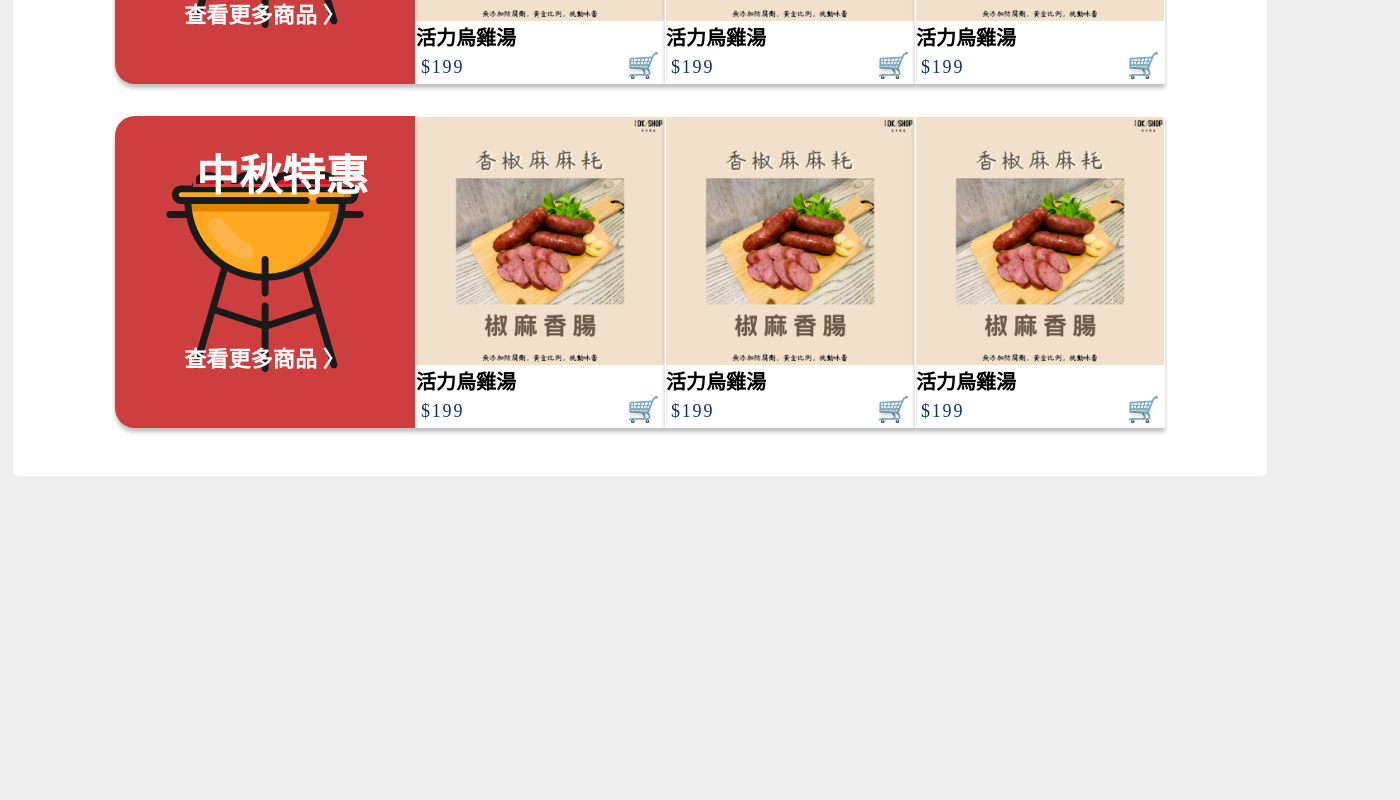
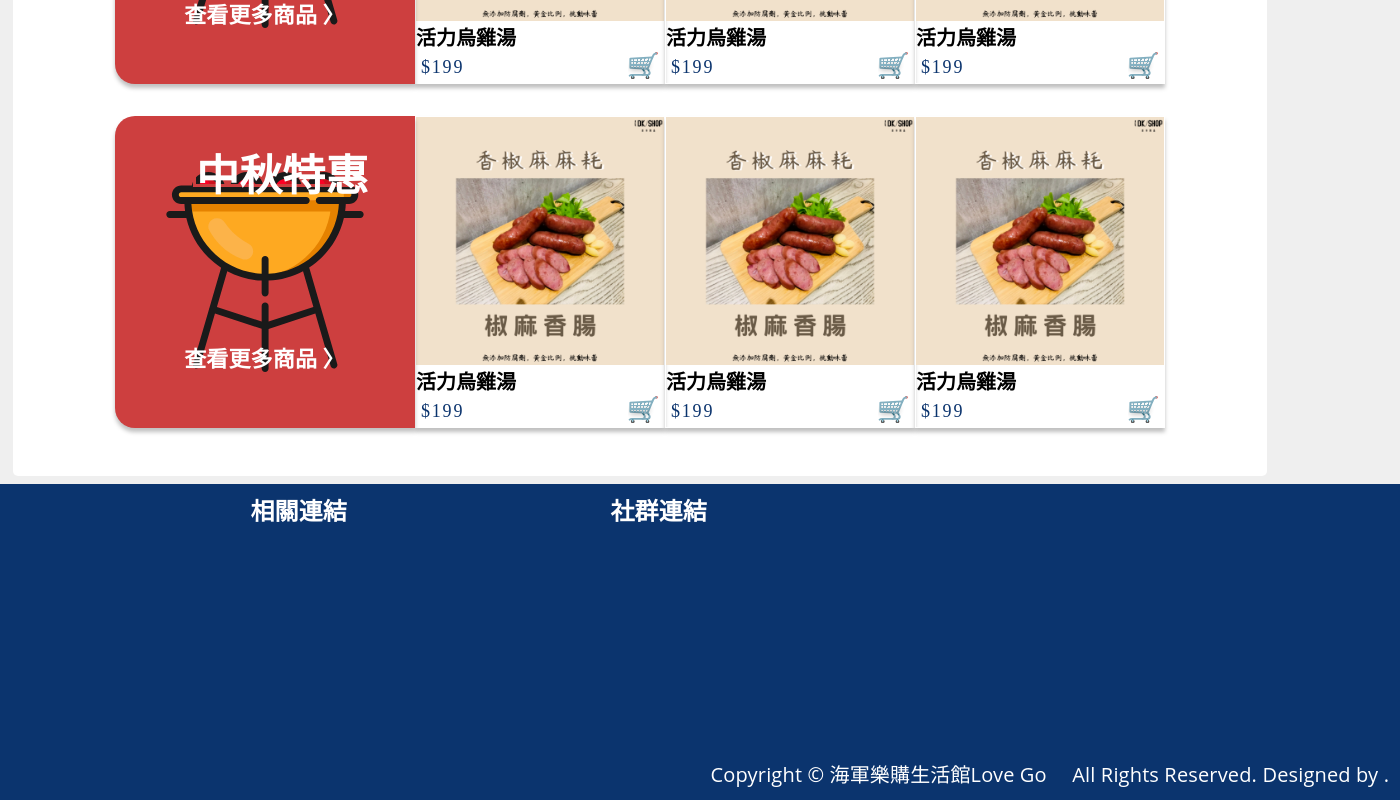
Before and after one commit to jiweihong0/lovego-frontend, a React (Create React App) app: page /lovego-frontend/product/1 in a window 1280 px wide. Shown: the part 1872-2672 px from the top of the page, 1400 px wide, since content can reach past the window. Before the commit the page ends 2356 px from the top, so only its background shows below. Built offline with nearby package versions, Linux system fonts and the light colour scheme.

Commit message:
feat:我做好了，但className命名很差

```diff
--- a/src/App.js
+++ b/src/App.js
@@ -3,6 +3,7 @@ import Marquee from './components/marquee/Marquee';
 import Carousel from './components/Carousel/Carousel';
 import CardList from './components/Card/cardList';
 import ListCard from './components/Listcard/ListCard';
+import Footer from './components/Footer/Footer';
 function App() {
   return (
     <>
@@ -17,7 +18,9 @@ function App() {
           <ListCard />
           <ListCard />
         </div>
+        <Footer/>
       </section>
+
     </>
   );
 }
--- /dev/null
+++ b/src/components/Footer/Footer.js
@@ -0,0 +1,28 @@
+import './footer.css';
+function Footer() {
+    return (
+        <footer className="foot">
+                <ul className="footer-menu">
+                    <li className="footer-frameleft">
+                        <p className="footer-textleft">關於我們
+                        </p>
+                    </li>
+                    <li className="footer-framemiddle">
+                        <p className="footer-textmiddle">相關連結
+                        </p>
+                    </li>
+                    <li className="footer-frameright">
+                        <p className="footer-textright">社群連結
+                        </p>
+                    </li>
+                </ul>
+                <div className="footer-framebuttom">
+                    <p className="footer-copyright">
+                       Copyright © 海軍樂購生活館Love Go　 All Rights Reserved. Designed by .
+                    </p>
+                </div>
+        </footer>
+     )
+}
+
+export default Footer;
--- /dev/null
+++ b/src/components/Footer/footer.css
@@ -0,0 +1,142 @@
+* footer */
+
+/* Auto layout */
+.foot {
+    display: flex;
+    flex-direction: column;
+    justify-content: center;
+    align-items: flex-start;
+    padding: 0px 40px;
+
+    width: 1519.2px;
+    height: 325px;
+
+    background: #0B346E;
+}
+
+.footer-menu {
+    display: flex;
+    flex-direction: row;
+    align-items: flex-start;
+    padding: 0px;
+    gap: 150px;
+    width: 1519.2px;
+    height: 260px;
+    background: #0B346E;
+}
+
+.footer-frameleft {
+    display: flex;
+    flex-direction: column;
+    align-items: flex-start;
+    padding: 10px;
+    gap: 10px;
+
+    width: 210px;
+    height: 260px;
+}
+.footer-framemiddle {
+    display: flex;
+    flex-direction: column;
+    align-items: flex-start;
+    padding: 10px;
+    gap: 10px;
+
+    width: 210px;
+    height: 260px;
+}
+.footer-frameright {
+    display: flex;
+    flex-direction: column;
+    align-items: flex-start;
+    padding: 10px;
+    gap: 10px;
+
+    width: 210px;
+    height: 260px;
+}
+
+.footer-textleft {
+    width: 97px;
+    height: 34px;
+
+    font-family: 'Open Sans';
+    font-style: normal;
+    font-weight: 600;
+    font-size: 24px;
+    line-height: 143%;
+    /* or 34px */
+    display: flex;
+    align-items: center;
+    text-align: center;
+    letter-spacing: 0.15px;
+
+    color: #FFFFFF;
+}
+.footer-textmiddle {
+    width: 97px;
+    height: 34px;
+
+    font-family: 'Open Sans';
+    font-style: normal;
+    font-weight: 600;
+    font-size: 24px;
+    line-height: 143%;
+    /* or 34px */
+    display: flex;
+    align-items: center;
+    text-align: center;
+    letter-spacing: 0.15px;
+
+    color: #FFFFFF;
+
+}
+.footer-textright {
+    width: 97px;
+    height: 34px;
+
+    font-family: 'Open Sans';
+    font-style: normal;
+    font-weight: 600;
+    font-size: 24px;
+    line-height: 143%;
+    /* or 34px */
+    display: flex;
+    align-items: center;
+    text-align: center;
+    letter-spacing: 0.15px;
+
+    color: #FFFFFF;
+}
+
+.footer-framebuttom {
+    display: flex;
+    flex-direction: row;
+    justify-content: flex-end;
+    align-items: flex-end;
+    padding: 10px;
+    gap: 10px;
+    width: 1519.2px;
+    height: 56px;
+    background: #0B346E;
+}
+
+/* copyright */
+.footer-copyright {
+    width: 679px;
+    height: 29px;
+
+    font-family: 'Open Sans';
+    font-style: normal;
+    font-weight: 400;
+    font-size: 20px;
+    line-height: 143%;
+    /* identical to box height, or 29px */
+    display: flex;
+    align-items: center;
+    text-align: center;
+    letter-spacing: 0.15px;
+
+    color: #FFFFFF;
+
+}
--- a/src/styles/card.css
+++ b/src/styles/card.css
@@ -2,7 +2,6 @@
 
 .card {
     width: 250px;
-
     border: 1px solid #FFFFFF;
     box-shadow: 0px 4px 4px rgba(0, 0, 0, 0.25);
 }
--- /dev/null
+++ b/src/styles/footer.css
@@ -0,0 +1,28 @@
+/* footer */
+
+/* Auto layout */
+.foot {
+    display: flex;
+    flex-direction: column;
+    justify-content: center;
+    align-items: flex-start;
+    padding: 0px 40px;
+
+    width: 1440px;
+    height: 325px;
+
+    background: #0B346E;
+}
+
+.footer-menu {
+    display: flex;
+    flex-direction: row;
+    align-items: flex-start;
+    padding: 0px;
+    gap: 150px;
+
+    width: 1364px;
+    height: 260px;
+
+    background: #0B346E;
+}
```
